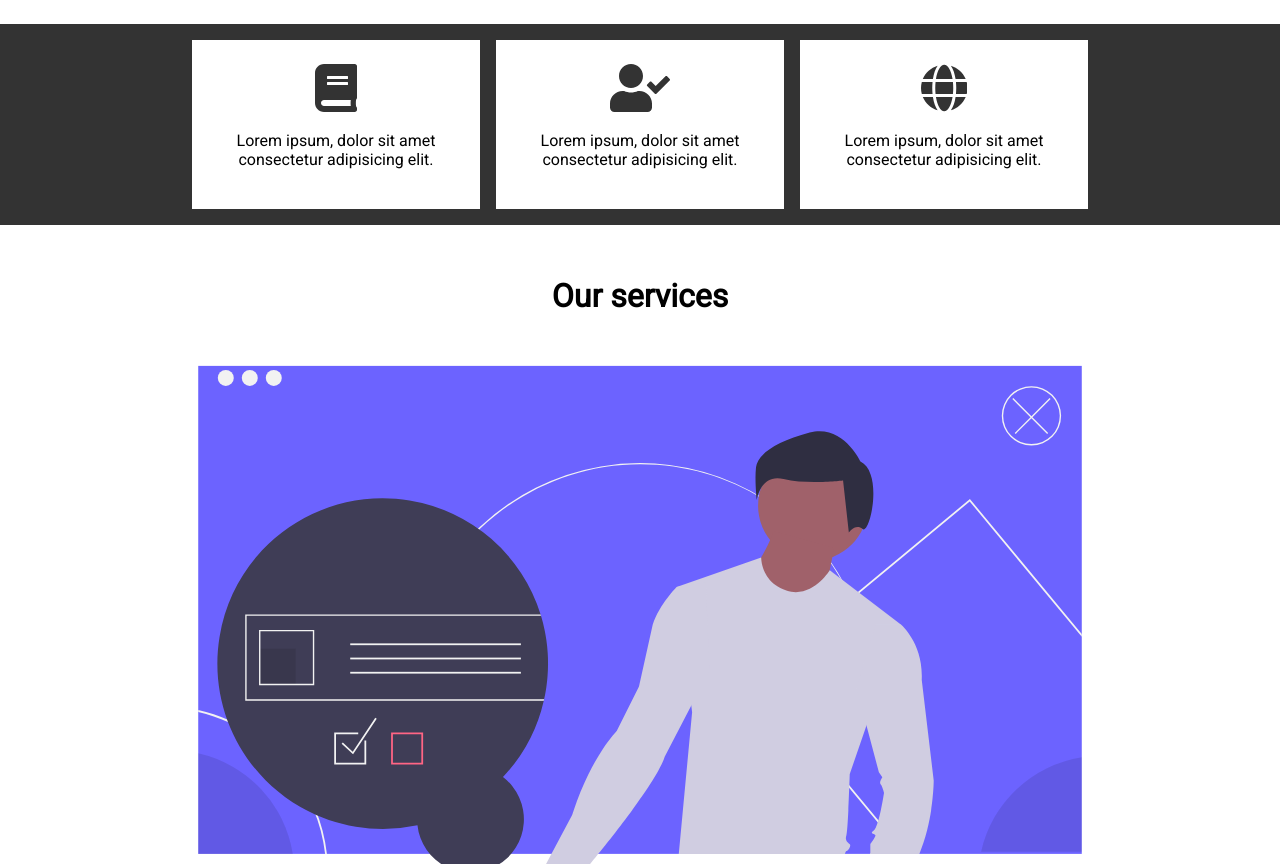
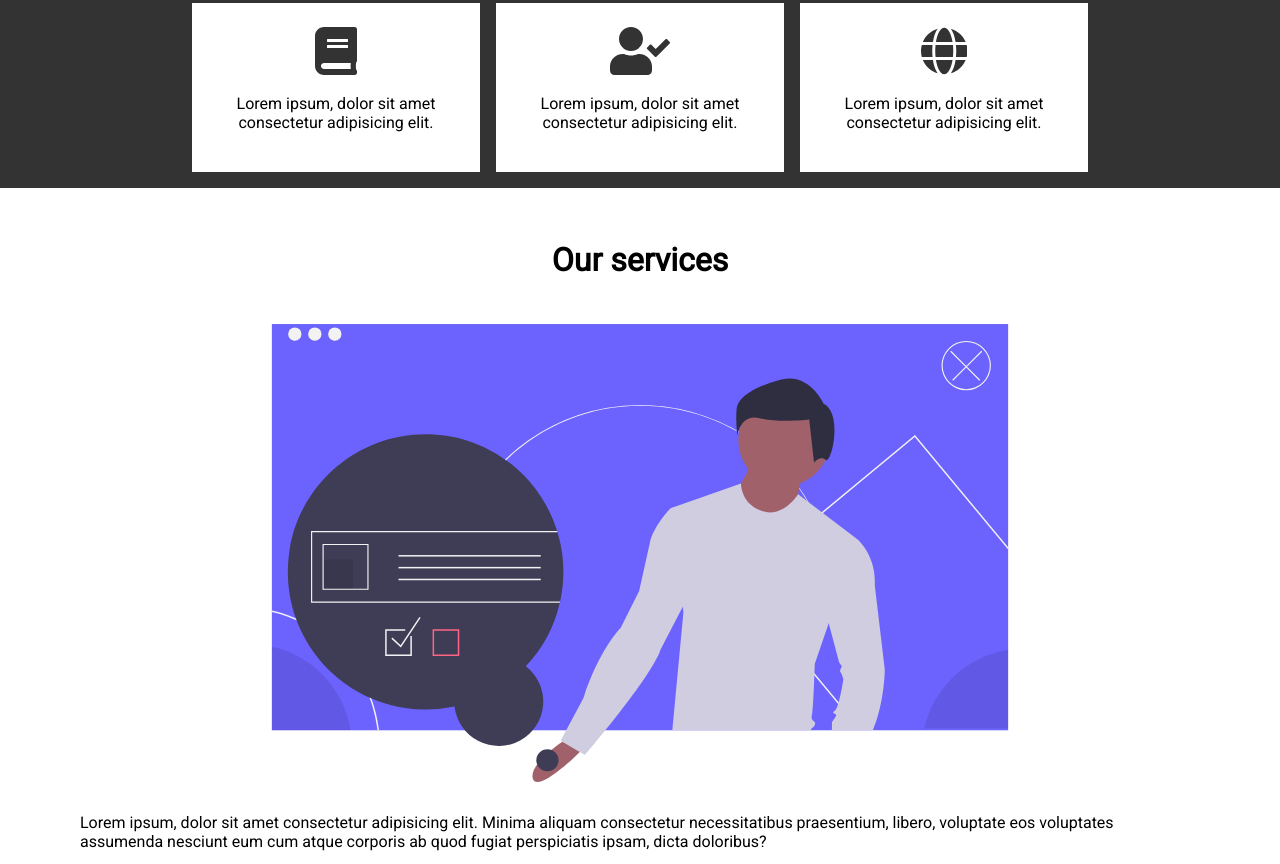
Before and after one commit to dariushine/dariushine.github.io, a plain HTML site: page project1/index.html in a window 1280 px wide. Shown: the part 1223-2087 px from the top of the page. Drawn offline with Linux system fonts and the light colour scheme; some packages are replaced by stand-ins of ours; a script that the page names is missing.

Commit message:
Increase max width (Linguo)

```diff
--- a/project1/style.css
+++ b/project1/style.css
@@ -9,7 +9,7 @@ h1 {
 #about,
 #services,
 #footer-wrapper {
-  max-width: 60rem;
+  max-width: 70rem;
   margin: auto;
 }
 
@@ -235,7 +235,9 @@ header li a:hover {
 }
 
 #services-splash {
+  width: 50rem;
   justify-self: center;
+  margin-bottom: 1rem;
 }
 
 #services img {
@@ -245,7 +247,7 @@ header li a:hover {
 @media (min-width: 32rem) {
   #services {
     grid-template-columns: 1fr 1fr;
-    column-gap: 1rem;
+    column-gap: 2rem;
   }
 
   #services h1,
```
